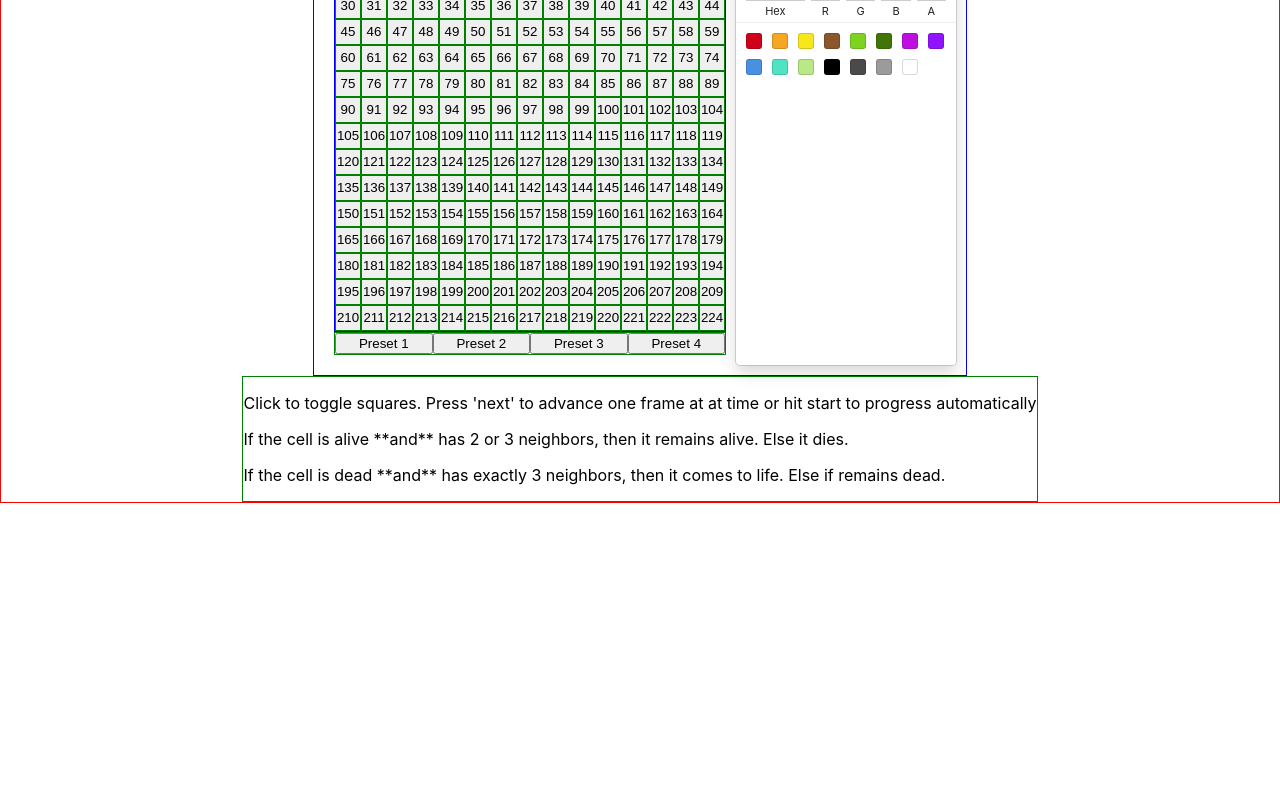
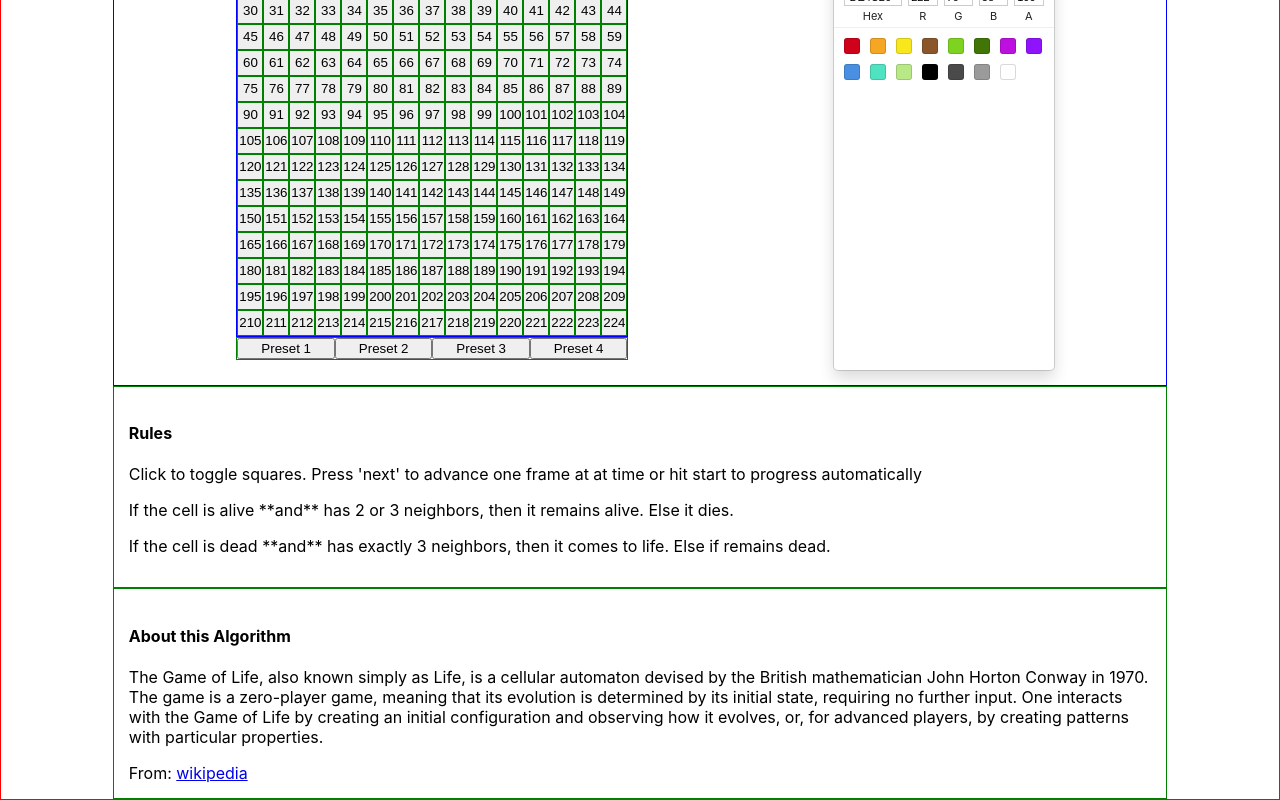
Before and after one commit to bloominstituteoftechnology/CS-Build-Week-1, a React (Create React App) app in the folder life/: page / in a window 1280 px wide. Shown: the part 310-1110 px from the top of the page. Before the commit the page ends 813 px from the top, so only its background shows below. Built offline with nearby package versions, Linux system fonts and the light colour scheme.

Commit message:
added more styling.  restricted clicking while timer is running. added about paragraphs

```diff
--- a/life/src/App.js
+++ b/life/src/App.js
@@ -30,10 +30,15 @@ class App extends Component {
             color={this.state.color}
             onChangeComplete={ this.selectColor}/>
         </div>
-        <div className="instructions">
+        <div className="rules">
+            <h4>Rules</h4>
             <p>Click to toggle squares. Press 'next' to advance one frame at at time or hit start to progress automatically</p>
             <p>If the cell is alive **and** has 2 or 3 neighbors, then it remains alive. Else it dies.</p>
             <p>If the cell is dead **and** has exactly 3 neighbors, then it comes to life. Else if remains dead.</p>
+        </div>
+        <div className="rules">
+            <h4>About this Algorithm</h4>
+            <p>The Game of Life, also known simply as Life, is a cellular automaton devised by the British mathematician John Horton Conway in 1970. The game is a zero-player game, meaning that its evolution is determined by its initial state, requiring no further input. One interacts with the Game of Life by creating an initial configuration and observing how it evolves, or, for advanced players, by creating patterns with particular properties.</p>From: <a href="https://en.wikipedia.org/wiki/Conway%27s_Game_of_Life">wikipedia</a>
         </div>
       </AppDiv>
     );
@@ -54,9 +59,13 @@ const AppDiv = styled.div`
     border: 1px solid blue;
     display: flex;
     flex-direction: row;
-    padding: 10px;
+    justify-content: space-around;
+    width: 80%;
+    padding: 15px;
   }
-  .instructions{
+  .rules{
     border: 1px solid green;
+    width: 80%;
+    padding: 15px;
   }
 `;
```
